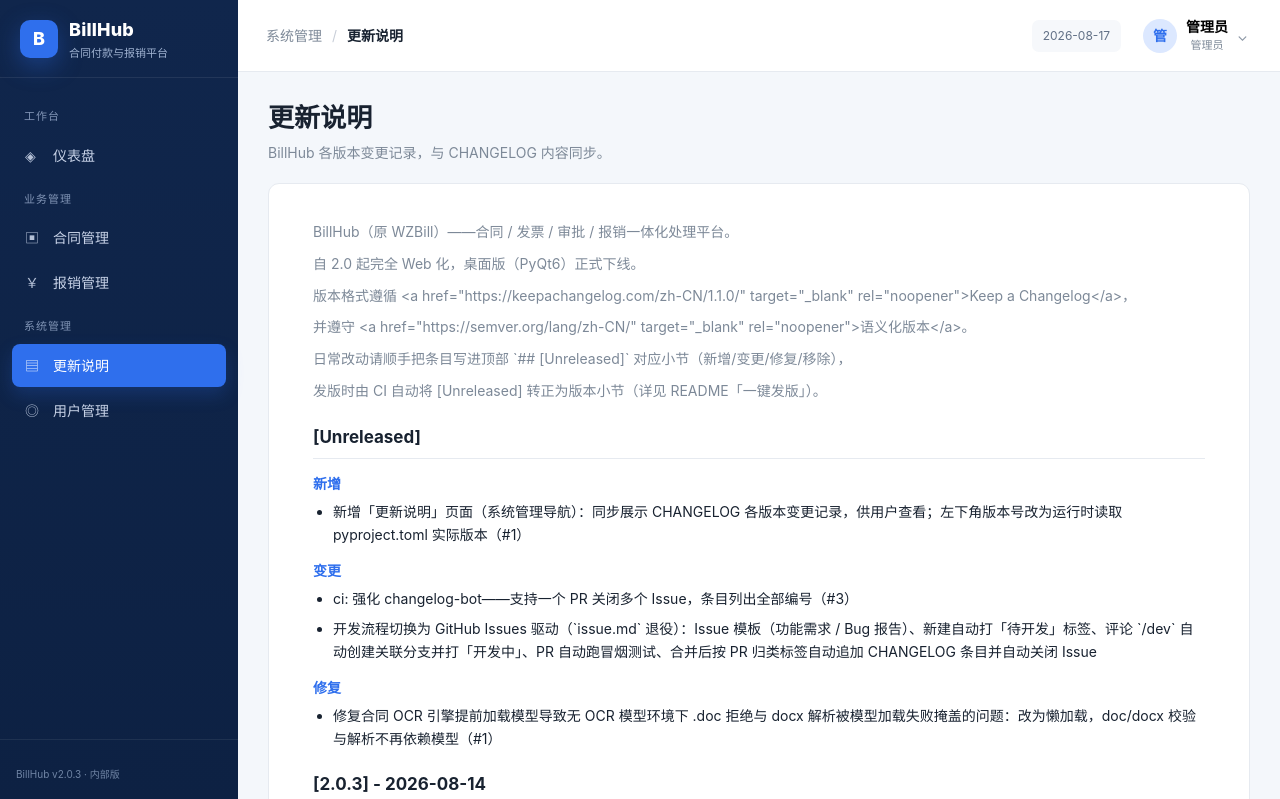
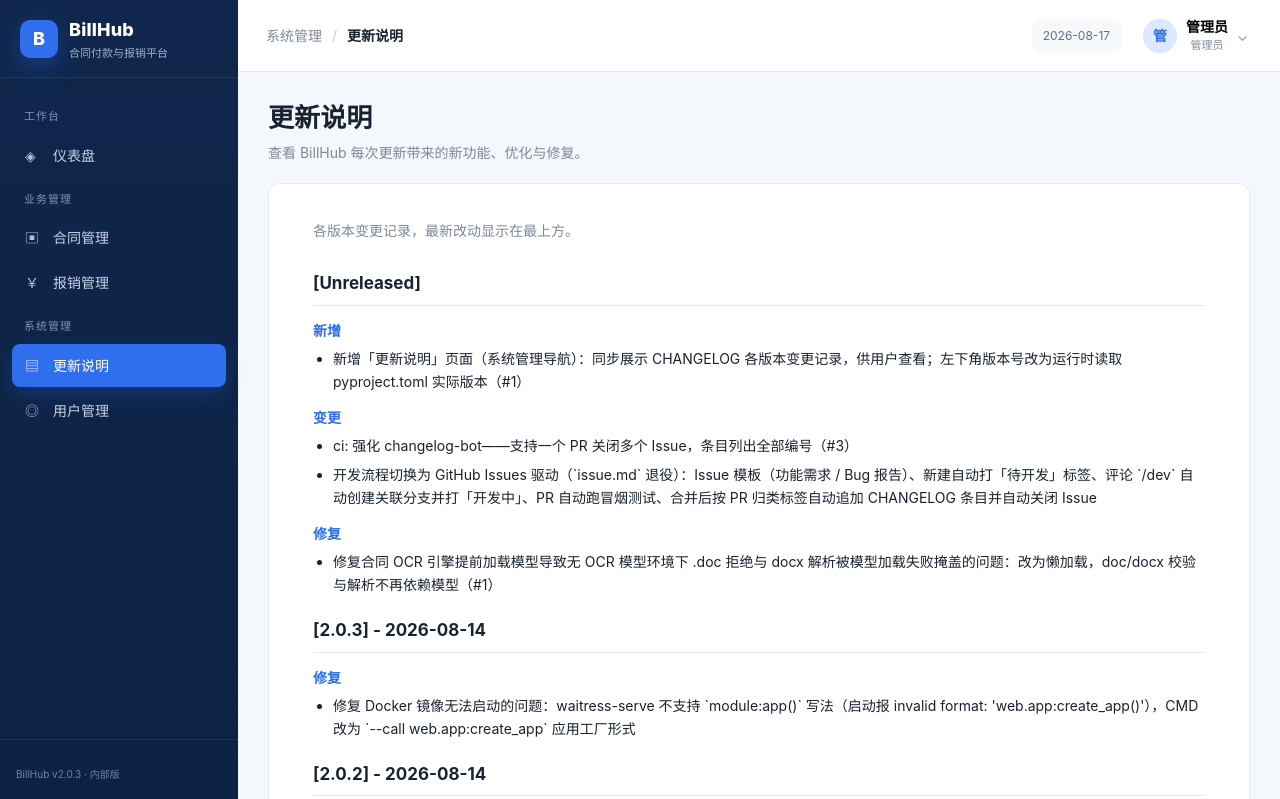
Before and after one commit to timmycheng/BillHub, a Flask app: page /changelog in a window 1280 px wide. Shown: the top 799 px of the page. Run offline with Flask 3, Linux system fonts and the light colour scheme; a user stored in the database is signed in.

Commit message:
修复更新说明页展示面向开发者的文档说明文字：跳过 CHANGELOG 开头说明段，页面改为用户向导语

```diff
--- a/web/routes/main.py
+++ b/web/routes/main.py
@@ -86,9 +86,17 @@ def _changelog_inline(text):
 
 
 def changelog_to_html(md):
-    """把 CHANGELOG.md 转成 HTML（仅需 #/##/###/列表/加粗/链接，零第三方依赖）。"""
+    """把 CHANGELOG.md 转成 HTML（仅需 #/##/###/列表/加粗/链接，零第三方依赖）。
+    跳过文档开头面向开发者的说明段落（Keep a Changelog / 发版约定等），
+    从第一个版本小节开始渲染。"""
+    lines = md.splitlines()
+    start = 0
+    for i, line in enumerate(lines):
+        if line.strip().startswith('## '):
+            start = i
+            break
     html, in_list = [], False
-    for line in md.splitlines():
+    for line in lines[start:]:
         s = line.strip()
         if not s:
             continue
--- a/web/static/style.css
+++ b/web/static/style.css
@@ -401,6 +401,8 @@ body.modal-open { overflow: hidden; }
 }
 
 /* ============ 更新说明 ============ */
+.changelog-intro { padding: 16px 24px 0; }
+.changelog-intro p { margin: 0; color: var(--muted); font-size: 14px; }
 .changelog-doc { padding: 8px 24px 24px; }
 .changelog-doc h2 { font-size: 17px; margin: 22px 0 10px; padding-bottom: 8px;
   border-bottom: 1px solid var(--line); color: var(--text); }
--- a/web/templates/changelog.html
+++ b/web/templates/changelog.html
@@ -5,11 +5,14 @@
 <div class="page-head">
   <div>
     <h1>更新说明</h1>
-    <p>BillHub 各版本变更记录，与 CHANGELOG 内容同步。</p>
+    <p>查看 BillHub 每次更新带来的新功能、优化与修复。</p>
   </div>
 </div>
 
 <div class="panel">
+  <div class="changelog-intro">
+    <p>各版本变更记录，最新改动显示在最上方。</p>
+  </div>
   <div class="changelog-doc">
     {% if content_html %}{{ content_html|safe }}{% else %}<p class="muted pad-sm">暂无更新说明</p>{% endif %}
   </div>
```
Also changed, not shown: test/smoke_test.py (+3 -0 lines).
